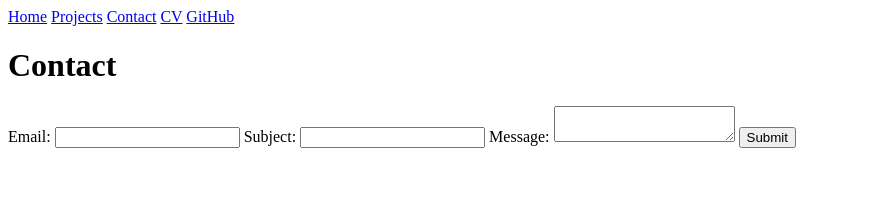
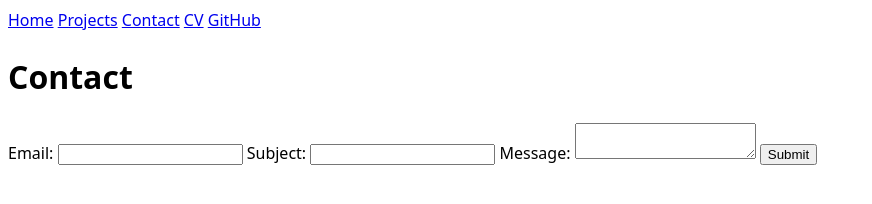
Before and after one commit to mmmesdaq-spec/DSC-106-Portfolio, a plain HTML site: page contact/index.html in a window 1280 px wide. Shown: the whole page, without its empty margins (0-872 px from the left). Drawn offline with Linux system fonts and the light colour scheme.

Commit message:
Update index.html

```diff
--- a/contact/index.html
+++ b/contact/index.html
@@ -4,12 +4,13 @@
     <meta charset="UTF-8">
     <meta name="viewport" content="width=device-width, initial-scale=1.0">
     <title>Contact</title>
+    <link rel="stylesheet" href="../style.css">
 </head>
 <body>
-    <nav>
+<nav>
     <a href="../">Home</a>
     <a href="../projects/">Projects</a>
-    <a href="./">Contact</a>
+    <a href="./" class="current">Contact</a>
     <a href="../cv/">CV</a>
     <a href="https://github.com/mmmesdaq-spec" target="_blank">GitHub</a>
 </nav>
```
